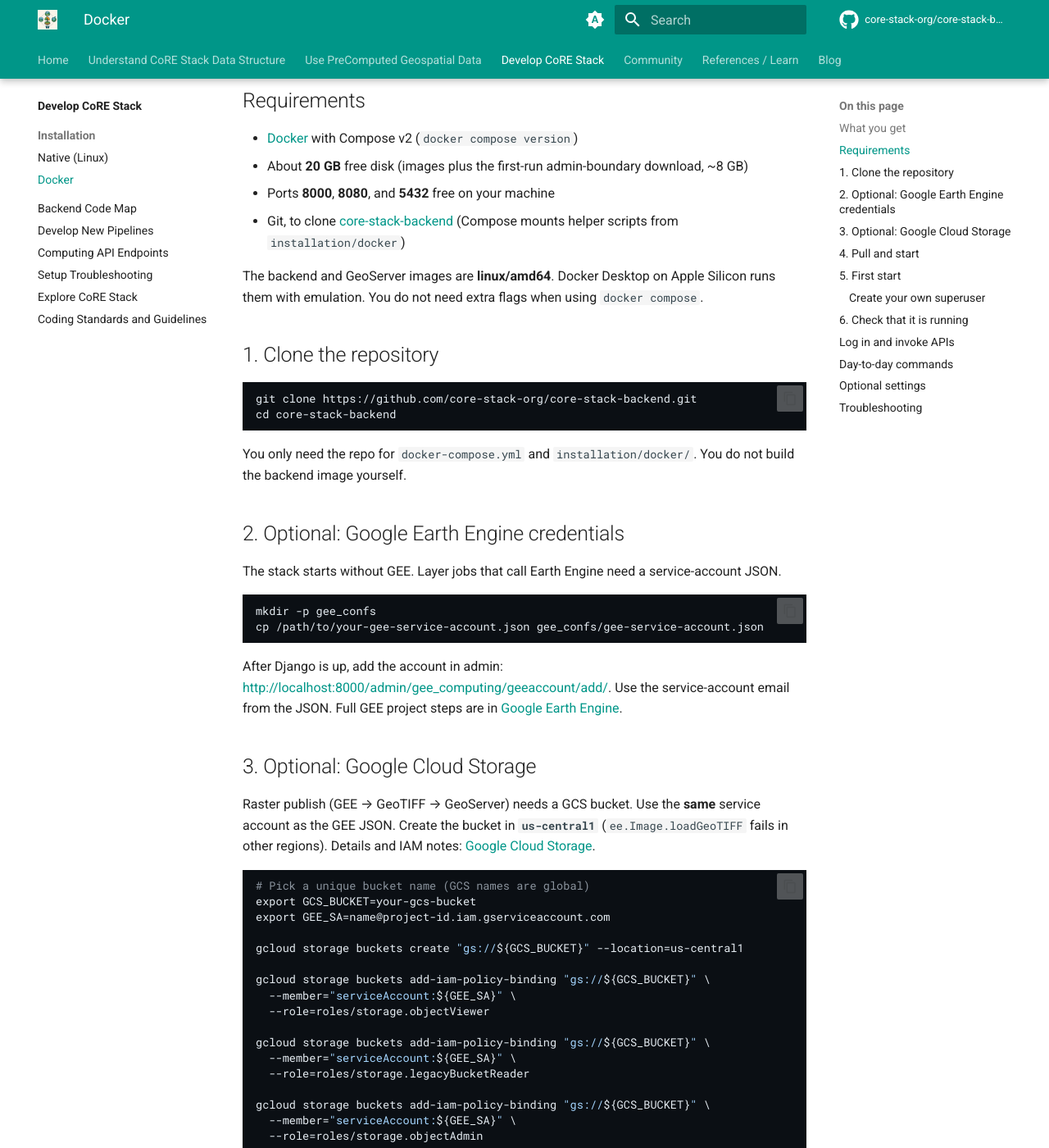
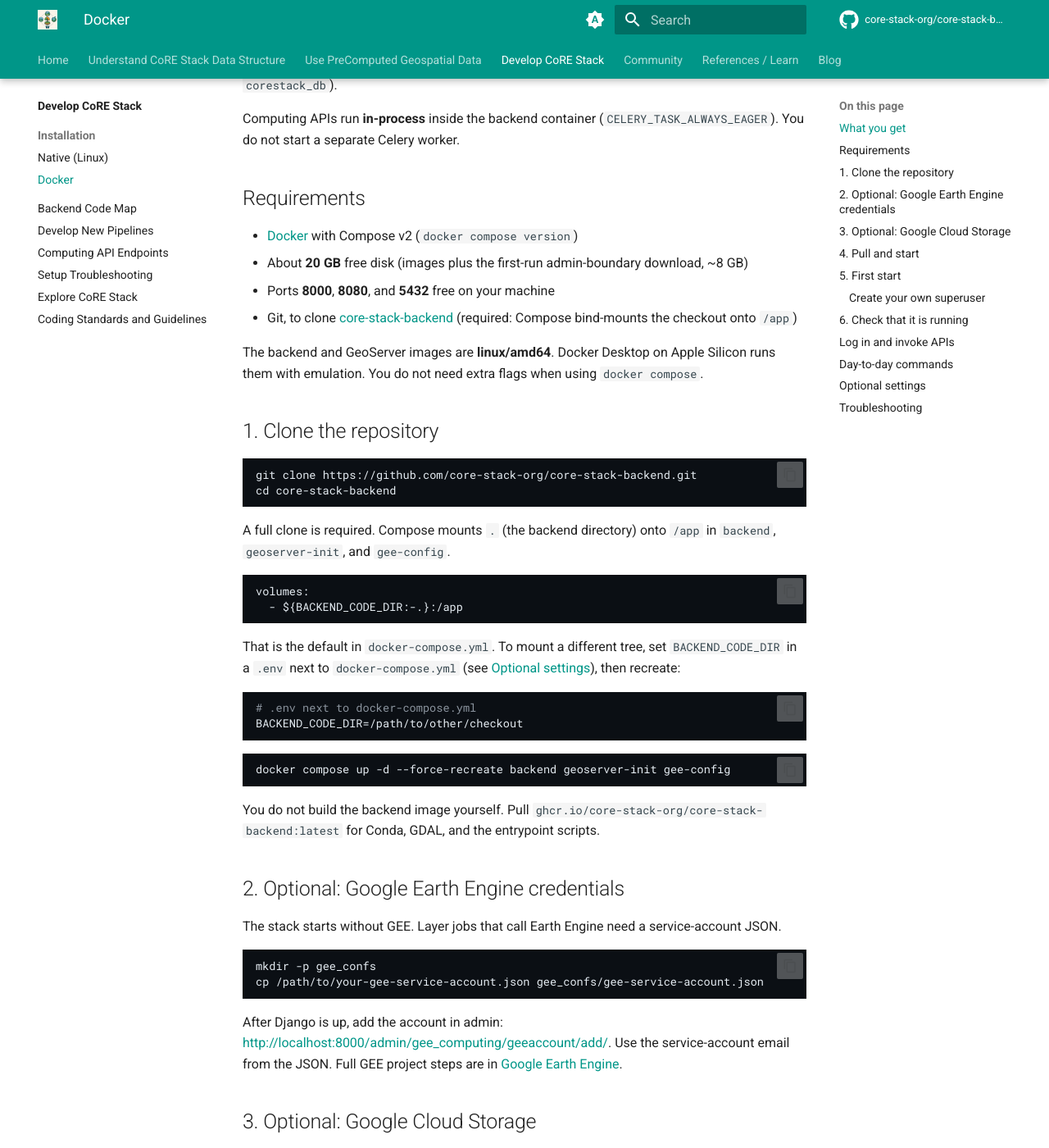
Before and after one commit to core-stack-org/core-stack-docs, an MkDocs documentation site: the page built from docs/developers/docker.md, in a window 1280 px wide and 1400 px high, scrolled down 760 px. Shown: the whole window at 82% size. Built offline with MkDocs 1.6.1 and Material for MkDocs 9.7.7, drawn with Linux system fonts in a browser that asks for light colours; comment, search, counter and statistics services are not loaded; some of the changed text lies outside the part shown.

Commit message:
Document that the Docker image is runtime-only and bind-mounts the backend checkout.
Co-authored-by: Cursor <cursoragent@cursor.com>

````diff
--- a/docs/developers/docker.md
+++ b/docs/developers/docker.md
@@ -1,11 +1,13 @@
 ---
 title: Docker
-description: Run the CoRE Stack backend with Docker Compose — Postgres, GeoServer, and Django from the published image.
+description: Run the CoRE Stack backend with Docker Compose — Postgres, GeoServer, and Django from the published runtime image, with the git checkout bind-mounted onto /app.
 ---
 
 # Run CoRE Stack Backend with Docker
 
-Pull the published image and start Postgres, GeoServer, and Django. You do not need Conda, a local Postgres install, or a GitHub password.
+Pull the published **runtime** image and start Postgres, GeoServer, and Django. You do not need Conda, a local Postgres install, or a GitHub password.
+
+The image has the Python/Conda environment and helper scripts only. It does **not** contain the Django app. Compose bind-mounts your [core-stack-backend](https://github.com/core-stack-org/core-stack-backend) checkout onto `/app`, so Django runs the code on your machine. Edit files in that clone; `runserver` reloads them. You do not rebuild the image for app changes.
 
 For the native Linux installer, see [Installer](installer.md).
 
@@ -26,7 +28,7 @@ Computing APIs run **in-process** inside the backend container (`CELERY_TASK_ALW
 - [Docker](https://docs.docker.com/get-docker/) with Compose v2 (`docker compose version`)
 - About **20 GB** free disk (images plus the first-run admin-boundary download, ~8 GB)
 - Ports **8000**, **8080**, and **5432** free on your machine
-- Git, to clone [core-stack-backend](https://github.com/core-stack-org/core-stack-backend) (Compose mounts helper scripts from `installation/docker`)
+- Git, to clone [core-stack-backend](https://github.com/core-stack-org/core-stack-backend) (required: Compose bind-mounts the checkout onto `/app`)
 
 The backend and GeoServer images are **linux/amd64**. Docker Desktop on Apple Silicon runs them with emulation. You do not need extra flags when using `docker compose`.
 
@@ -37,7 +39,25 @@ git clone https://github.com/core-stack-org/core-stack-backend.git
 cd core-stack-backend
 ```
 
-You only need the repo for `docker-compose.yml` and `installation/docker/`. You do not build the backend image yourself.
+A full clone is required. Compose mounts `.` (the backend directory) onto `/app` in `backend`, `geoserver-init`, and `gee-config`.
+
+```yaml
+volumes:
+  - ${BACKEND_CODE_DIR:-.}:/app
+```
+
+That is the default in `docker-compose.yml`. To mount a different tree, set `BACKEND_CODE_DIR` in a `.env` next to `docker-compose.yml` (see [Optional settings](#optional-settings)), then recreate:
+
+```bash
+# .env next to docker-compose.yml
+BACKEND_CODE_DIR=/path/to/other/checkout
+```
+
+```bash
+docker compose up -d --force-recreate backend geoserver-init gee-config
+```
+
+You do not build the backend image yourself. Pull `ghcr.io/core-stack-org/core-stack-backend:latest` for Conda, GDAL, and the entrypoint scripts.
 
 ## 2. Optional: Google Earth Engine credentials
 
@@ -96,7 +116,7 @@ docker compose pull
 docker compose up -d
 ```
 
-The image is public:
+The image is public (runtime only — no app source):
 
 ```text
 ghcr.io/core-stack-org/core-stack-backend:latest
@@ -232,7 +252,13 @@ docker compose logs -f     # all services
 docker compose stop        # stop, keep data
 docker compose start       # start again
 docker compose down        # remove containers, keep volumes
-docker compose pull && docker compose up -d   # update to the latest published image
+docker compose pull && docker compose up -d   # update the runtime image (not app code)
+```
+
+App edits on the host are what Django runs. Recreate the backend container only if you change Compose mounts or `.env`:
+
+```bash
+docker compose up -d --force-recreate backend
 ```
 
 Wipe the database, GeoServer data, and admin-boundary download (you will re-download ~8 GB next start):
@@ -258,9 +284,11 @@ GEOSERVER_URL=http://geoserver:8080/geoserver/
 GCS_BUCKET_NAME=your-gcs-bucket
 GEE_STORAGE_PROJECT=ee-your-project
 GEE_STORAGE_PROJECT_HELPER=ee-your-helper-project
+# Optional; defaults to this checkout (.)
+# BACKEND_CODE_DIR=/path/to/other/checkout
 ```
 
-`GEOSERVER_URL` defaults to the Compose GeoServer service. `GEE_STORAGE_PROJECT` defaults to `project_id` in `gee_confs/gee-service-account.json` when unset.
+`GEOSERVER_URL` defaults to the Compose GeoServer service. `GEE_STORAGE_PROJECT` defaults to `project_id` in `gee_confs/gee-service-account.json` when unset. `BACKEND_CODE_DIR` defaults to `.` (the backend repository).
 
 Force a fresh admin-boundary download:
 
@@ -282,6 +310,13 @@ Use Compose (`docker compose pull`), not a bare `docker pull` on Apple Silicon.
 **Backend keeps restarting**
 `docker compose logs backend`. Common first-run waits: GeoServer health, the 8 GB download, or seed load.
 
+**`manage.py` not found / empty `/app`**
+The image has no app source. You must start Compose from a clone of [core-stack-backend](https://github.com/core-stack-org/core-stack-backend) (or set `BACKEND_CODE_DIR` to one). Recreate after changing the mount:
+
+```bash
+docker compose up -d --force-recreate backend geoserver-init gee-config
+```
+
 **GEE jobs fail after a successful start**
 Mount the JSON under `gee_confs/gee-service-account.json` and add the account in Django admin. Restart is not required for the file mount if the directory already existed; recreate the backend container if you added the file later:
 
````
Also changed, not shown: docs/community/contributing.md (+1 -1 lines), docs/developers/installer.md (+6 -6 lines).
